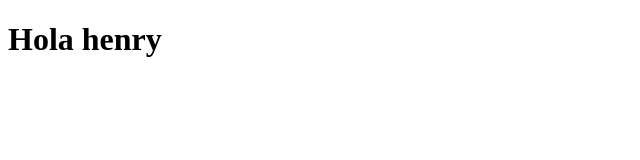
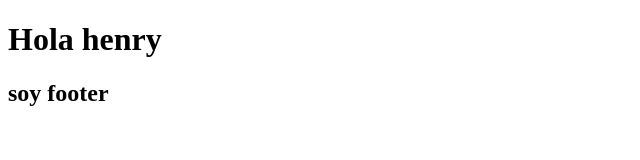
Before and after one commit to carloszapatadev95/RepositorioHenry, a plain HTML site: page index.html in a window 1280 px wide. Shown: the whole page, without its empty margins (0-640 px from the left). Drawn offline with Linux system fonts and the light colour scheme.

Commit message:
agregado del footer

```diff
--- a/index.html
+++ b/index.html
@@ -7,5 +7,9 @@
 </head>
 <body>
     <h1>Hola henry</h1>
+
+    <footer>
+        <h2>soy footer</h2>
+    </footer>
 </body>
 </html>
```
